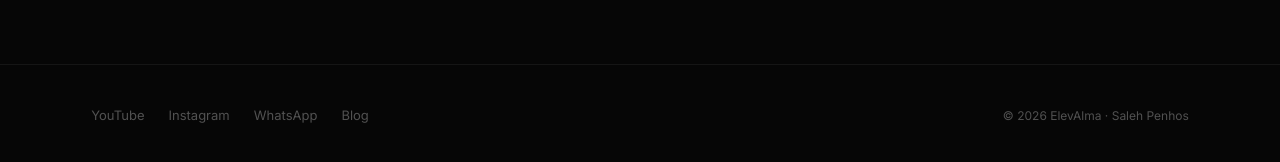
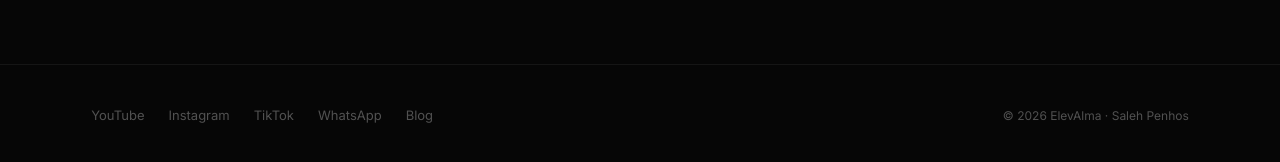
Before and after one commit to spenhos/elevalma-site, a Jekyll site: the page built from omer/index.html, in a window 1280 px wide and 900 px high, scrolled down 10849 px. Shown: the part 734-896 px from the top of the window. Built offline with Jekyll 4.4.1, drawn with Linux system fonts in a browser that asks for light colours.

```diff
--- a/_layouts/post.html
+++ b/_layouts/post.html
@@ -184,7 +184,8 @@
       <div class="footer-inner">
         <div class="footer-links">
           <a href="https://www.youtube.com/@elevalma.oficial" target="_blank" rel="noopener">YouTube</a>
-          <a href="https://www.instagram.com/elevalma" target="_blank" rel="noopener">Instagram</a>
+          <a href="https://www.instagram.com/elevalma.oficial/" target="_blank" rel="noopener">Instagram</a>
+          <a href="https://www.tiktok.com/@elevalma" target="_blank" rel="noopener">TikTok</a>
           <a href="https://whatsapp.com/channel/0029VbBt6FK1SWszxnYZE50s" target="_blank" rel="noopener">WhatsApp</a>
           <a href="/blog/">Blog</a>
         </div>
--- a/blog/index.html
+++ b/blog/index.html
@@ -201,7 +201,8 @@ title: Blog — ElevAlma
       <div class="footer-inner">
         <div class="footer-links">
           <a href="https://www.youtube.com/@elevalma.oficial" target="_blank" rel="noopener">YouTube</a>
-          <a href="https://www.instagram.com/elevalma" target="_blank" rel="noopener">Instagram</a>
+          <a href="https://www.instagram.com/elevalma.oficial/" target="_blank" rel="noopener">Instagram</a>
+          <a href="https://www.tiktok.com/@elevalma" target="_blank" rel="noopener">TikTok</a>
           <a href="https://whatsapp.com/channel/0029VbBt6FK1SWszxnYZE50s" target="_blank" rel="noopener">WhatsApp</a>
           <a href="/blog/">Blog</a>
         </div>
--- a/ig/index.html
+++ b/ig/index.html
@@ -5,11 +5,11 @@ layout: null
 <html>
 <head>
   <meta charset="UTF-8">
-  <meta http-equiv="refresh" content="0;url=https://www.instagram.com/elevalma">
-  <link rel="canonical" href="https://www.instagram.com/elevalma">
+  <meta http-equiv="refresh" content="0;url=https://www.instagram.com/elevalma.oficial/">
+  <link rel="canonical" href="https://www.instagram.com/elevalma.oficial/">
   <title>ElevAlma — Instagram</title>
 </head>
 <body>
-  <p>Redirigiendo a <a href="https://www.instagram.com/elevalma">Instagram</a>...</p>
+  <p>Redirigiendo a <a href="https://www.instagram.com/elevalma.oficial/">Instagram</a>...</p>
 </body>
 </html>
--- a/index.html
+++ b/index.html
@@ -50,7 +50,8 @@
         "url": "https://elevalma.com",
         "sameAs": [
           "https://www.youtube.com/@elevalma.oficial",
-          "https://www.instagram.com/elevalma"
+          "https://www.instagram.com/elevalma.oficial/",
+          "https://www.tiktok.com/@elevalma"
         ],
         "jobTitle": "Educador de Torá y Kabalá",
         "description": "Creador de contenido de Torá, reflexión profunda y crecimiento espiritual."
--- a/omer/index.html
+++ b/omer/index.html
@@ -225,7 +225,8 @@ title: "Omer — 49 Niveles | ElevAlma"
       <div class="footer-inner">
         <div class="footer-links">
           <a href="https://www.youtube.com/@elevalma.oficial" target="_blank" rel="noopener">YouTube</a>
-          <a href="https://www.instagram.com/elevalma" target="_blank" rel="noopener">Instagram</a>
+          <a href="https://www.instagram.com/elevalma.oficial/" target="_blank" rel="noopener">Instagram</a>
+          <a href="https://www.tiktok.com/@elevalma" target="_blank" rel="noopener">TikTok</a>
           <a href="https://whatsapp.com/channel/0029VbBt6FK1SWszxnYZE50s" target="_blank" rel="noopener">WhatsApp</a>
           <a href="/blog/">Blog</a>
         </div>
```
